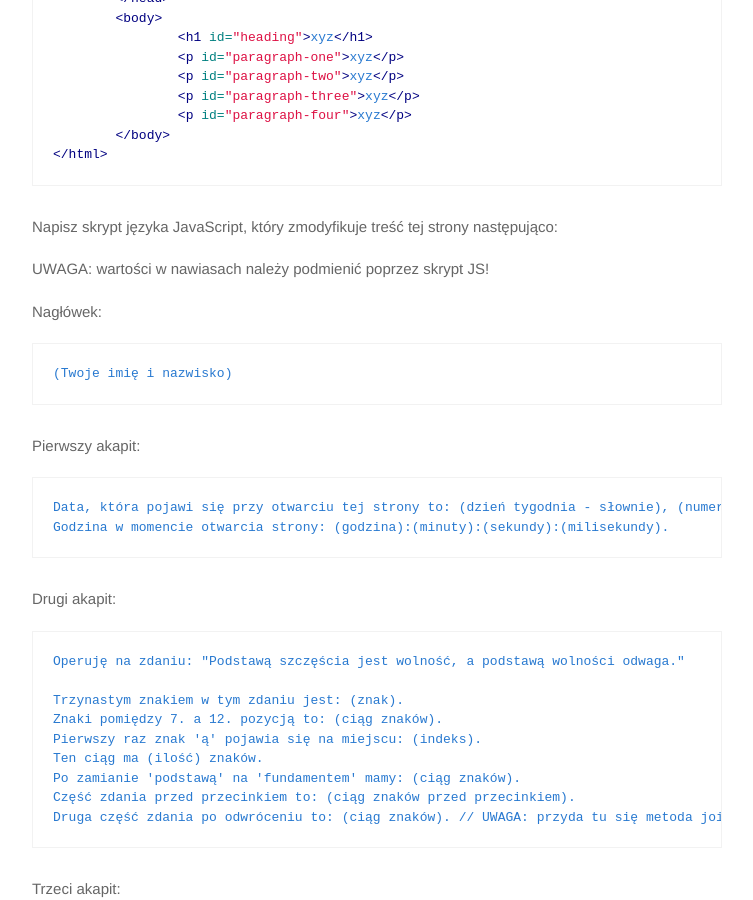
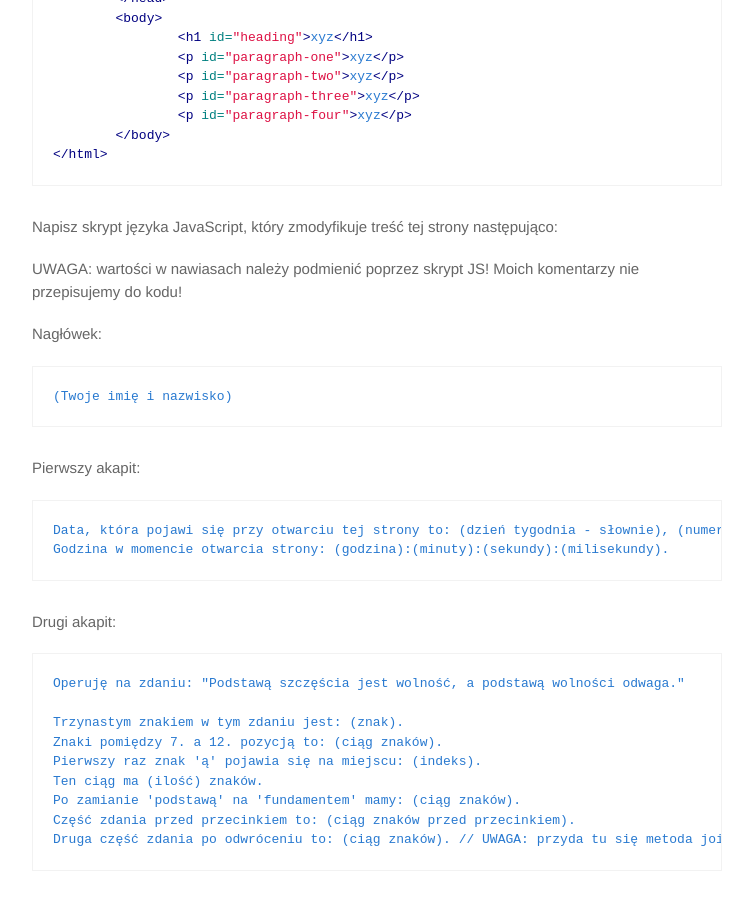
Before and after one commit to marcin-szczepanski/TWE, a Jekyll site: the page built from zajecia/1B/zaj05.md, in a window 1280 px wide and 900 px high, scrolled down 6748 px. Shown: the whole window, without its empty margins (263-1016 px from the left). Built offline with Jekyll 4.4.1, drawn with Linux system fonts in a browser that asks for light colours; some web fonts are replaced.

Commit message:
add zaj05

```diff
--- a/zajecia/1B/zaj05.md
+++ b/zajecia/1B/zaj05.md
@@ -298,7 +298,7 @@ Dana jest strona o poniższym kodzie źródłowym:
 
 Napisz skrypt języka JavaScript, który zmodyfikuje treść tej strony następująco:
 
-UWAGA: wartości w nawiasach należy podmienić poprzez skrypt JS!
+UWAGA: wartości w nawiasach należy podmienić poprzez skrypt JS! Moich komentarzy nie przepisujemy do kodu!
 
 Nagłówek:
 
```
